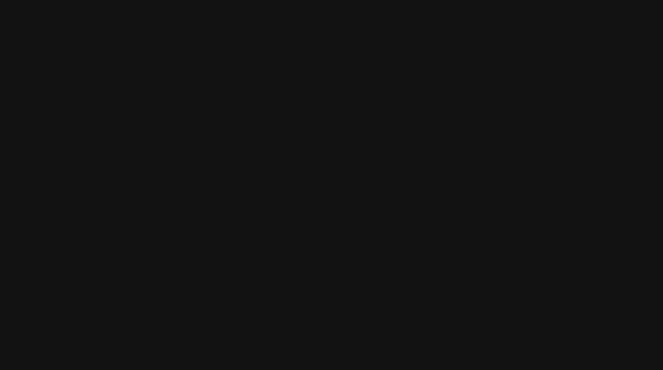
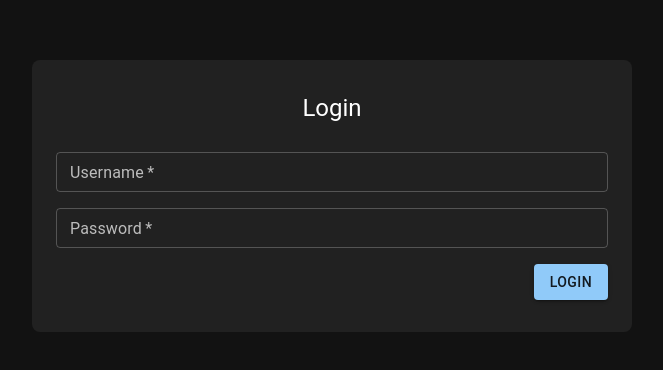
Before and after one commit to StrixROX/token-authentication, a React (Vite) app: page /login in a window 1280 px wide. Shown: the part 204-574 px from the top of the page, without its empty margins (308-971 px from the left). Built offline with nearby package versions, Linux system fonts and the light colour scheme.

Commit message:
Created Login page UI

```diff
--- a/src/pages/Login.jsx
+++ b/src/pages/Login.jsx
@@ -1,10 +1,54 @@
-import { Container } from "@mui/material"
+import { Box, Button, Container, Grid2 as Grid, Input, InputLabel, TextField, Typography } from "@mui/material"
 
 function Login() {
   return (
-    <Container max="auto">
+    <Box
+      sx={{
+        display: "grid",
+        alignContent: "center",
+        minHeight: "100vh",
+        boxSizing: "border-box"
+      }}
+    >
+      <Container
+        maxWidth="sm"
+        sx={{
+          margin: "auto",
+          backgroundColor: (theme) => theme.palette.grey[900],
+          borderRadius: 2,
+          p: 4
+        }}
+      >
+        <Grid container spacing={2} align={"right"}>
+          <Grid size={12}>
+            <Typography variant="h5" align="center" sx={{mb: 1.5}}>Login</Typography>
+          </Grid>
 
-    </Container>
+          <Grid size={12}>
+            <TextField
+              label="Username"
+              size="small"
+              fullWidth={true}
+              required={true}
+            />
+          </Grid>
+
+          <Grid size={12}>
+            <TextField
+              label="Password"
+              type="password"
+              size="small"
+              fullWidth={true}
+              required={true}
+            />
+          </Grid>
+
+          <Grid size={12}>
+            <Button variant="contained">Login</Button>
+          </Grid>
+        </Grid>
+      </Container>
+    </Box>
   )
 }
 
```
